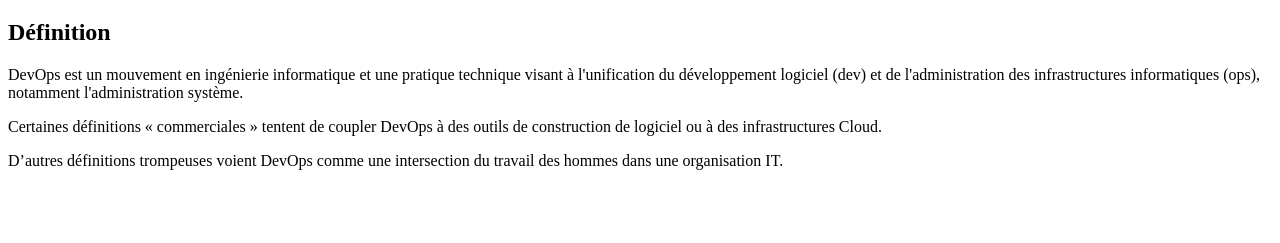
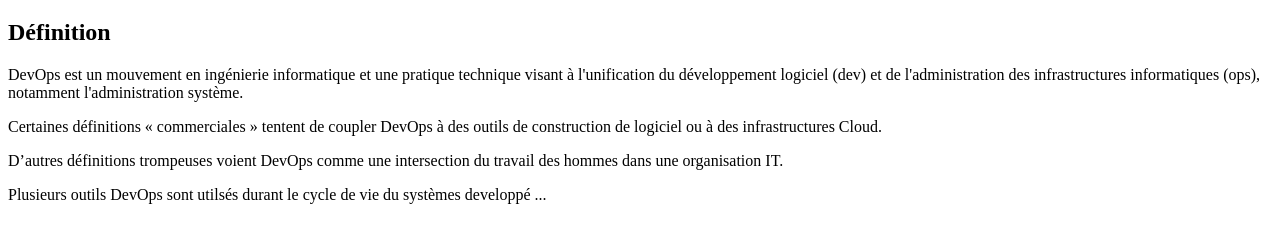
Before and after one commit to maherjaouadi/devopstools, a plain HTML site: page introduction.html in a window 1280 px wide. Shown: the part 61-304 px from the top of the page. Drawn offline with Linux system fonts and the light colour scheme.

Commit message:
MAJ introduction

```diff
--- a/introduction.html
+++ b/introduction.html
@@ -23,5 +23,9 @@
       D’autres définitions trompeuses voient DevOps comme une intersection du
       travail des hommes dans une organisation IT.
     </p>
+
+    <p>
+      Plusieurs outils DevOps sont utilsés durant le cycle de vie du systèmes developpé ...
+    </p>
   </body>
 </html>
```
